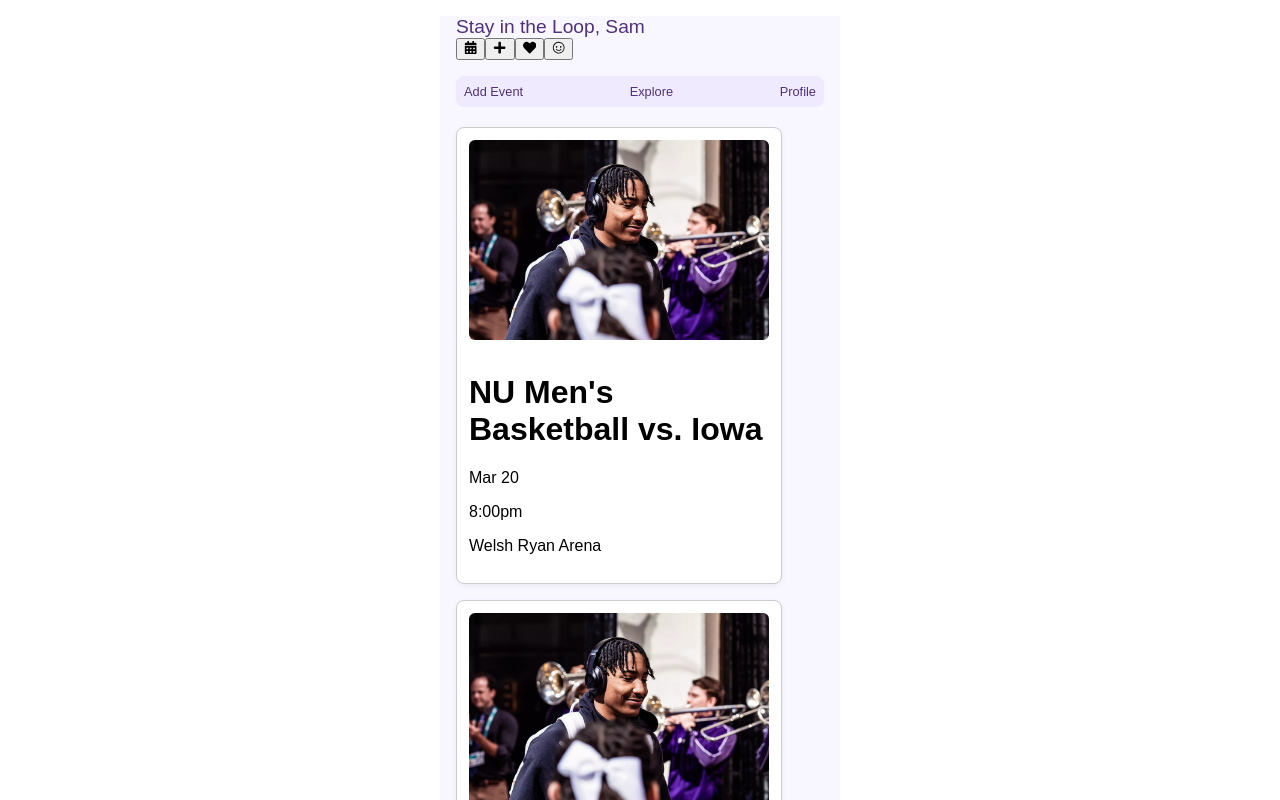
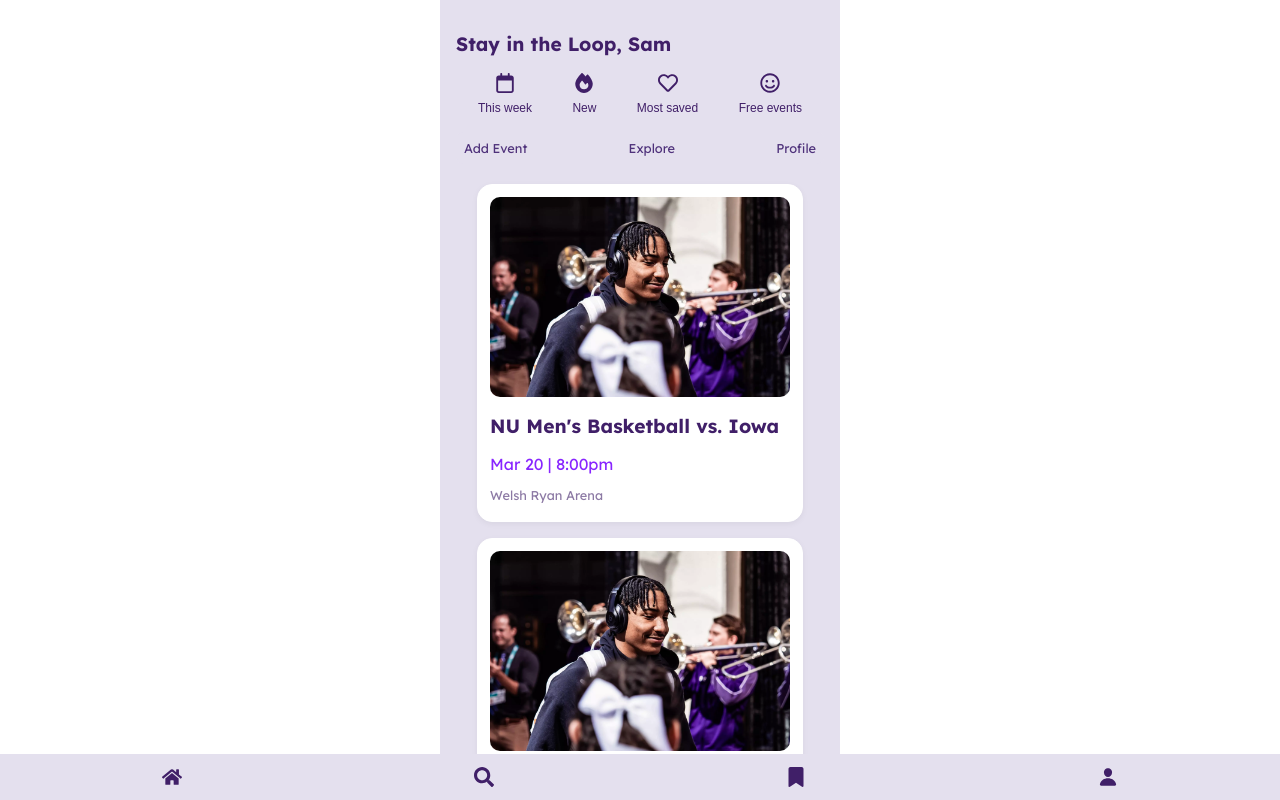
Before and after one commit to NU394-s2025TTh/CampusLoop, a React (Vite) app: page / in a window 1280 px wide. Shown: the top 800 px of the page. Built offline with nearby package versions, Linux system fonts and the light colour scheme.

Commit message:
styling changes to home page

```diff
--- a/src/components/EventCard/EventCard.css
+++ b/src/components/EventCard/EventCard.css
@@ -1,29 +1,34 @@
 .event-card {
-  border: 1px solid #ccc;
-  border-radius: 8px;
+  border: 1px solid #ffffff;
   padding: 16px;
   max-width: 300px;
   box-shadow: 0 4px 6px rgba(0, 0, 0, 0.1);
-  font-family: Arial, sans-serif;
-
+  font-family: Lexend, sans-serif;
 }
 
 .event-card img {
   width: 100%;
-  border-radius: 8px;
-  margin-bottom: 12px;
+  border-radius: 10px;
+  margin-bottom: 8px;
 }
 
 .event-card .name {
-  font-size: 1.5rem;
+  font-size: 1.2rem;
+  color: #401F68;
   font-weight: bold;
+  margin-bottom: 0.5rem;
+}
+
+.event-card .datetime {
+  font-size: 1rem;
+  color: #8825FF;
   margin-bottom: 8px;
 }
 
-.event-card .description {
-  font-size: 1rem;
-  color: #555;
-  margin-bottom: 12px;
+.event-card .location {
+  font-size: 0.8rem;
+  color: #401F6899;
+  margin-bottom: 6px;
 }
 
 .event-card .link {
--- a/src/components/EventCard/EventCard.jsx
+++ b/src/components/EventCard/EventCard.jsx
@@ -8,10 +8,9 @@ export function EventCard({image, name, date, time, location}) {
     <div className="event-card">
       <img src={image} alt={name} className="event-card-image" />
       <div className="event-card-content">
-      <h1>{name}</h1>
-      <p>{date}</p>
-      <p>{time}</p>
-      <p>{location}</p>
+      <h1 className="name"> {name}</h1>
+      <p className="datetime"> {date} | {time} </p>
+      <p className="location"> {location}</p>
       </div>
     </div>
   );
--- /dev/null
+++ b/src/components/Header/Header.css
@@ -0,0 +1,29 @@
+.header-buttons {
+    display: flex;
+    justify-content: space-between;
+    margin: 1rem 1rem 0.5rem;
+    gap: 1.5rem;
+  }
+
+  .header-icon {
+    background-color: transparent;
+    border: none;
+    display: flex;
+    flex-direction: column;
+    align-items: center;
+    gap: 0.5rem;
+    color: #401F68;
+  }
+
+  .header-icon:hover {
+    color: #ffffff;
+  }
+
+  .icon {
+    font-size: 1.5rem;
+  }
+
+  .icon-label {
+    font-size: 0.75rem;
+    font-weight: 500;
+  }
--- a/src/components/Header/Header.jsx
+++ b/src/components/Header/Header.jsx
@@ -1,25 +1,30 @@
-import { FaCalendarAlt } from "react-icons/fa";
-import { FaPlus } from "react-icons/fa";
-import { FaHeart } from "react-icons/fa";
-import { VscSmiley } from "react-icons/vsc";
+import { FaRegCalendar } from "react-icons/fa6";
+import { FaFire } from "react-icons/fa6";
+import { FaRegHeart } from "react-icons/fa";
+import { FaRegSmile } from "react-icons/fa";
 import React from 'react';
+import "./Header.css"
 
 export function Header({name}) {
   return (
     <div className="">
       <h1>Stay in the Loop, {name}</h1>
       <div className="header-buttons">
-        <button>
-            <FaCalendarAlt />
+        <button className="header-icon">
+            <FaRegCalendar className="icon"/>
+            <span className="icon-label">This week</span>
         </button>
-        <button>
-            <FaPlus />
+        <button className="header-icon">
+            <FaFire className="icon"/>
+            <span className="icon-label">New</span>
         </button>
-        <button>
-            <FaHeart />
+        <button className="header-icon">
+            <FaRegHeart className="icon"/>
+            <span className="icon-label">Most saved</span>
         </button>
-        <button>
-            <VscSmiley />
+        <button className="header-icon">
+            <FaRegSmile className="icon"/>
+            <span className="icon-label">Free events</span>
       </button>
       </div>
     </div>
--- a/src/components/NavBar/NavBar.css
+++ b/src/components/NavBar/NavBar.css
@@ -1,3 +1,29 @@
-.navbar {
-  background-color: black;
+
+.navbar-buttons {
+  display: flex;
+  justify-content: space-around;
+  padding: 0.75rem 1rem;
+  background-color: #E4E0EE;
+  position: fixed;
+  bottom: 0;
+  left: 0;
+  right: 0;
 }
+
+.nav-icon {
+  background-color: transparent;
+  border: none;
+  cursor: pointer;
+  color: #401F68;
+  display: flex;
+  align-items: center;
+  justify-content: center;
+}
+
+.nav-icon:hover {
+  color: #ffffff;
+}
+
+.icon {
+  font-size: 1.25rem;
+}
--- a/src/components/NavBar/NavBar.jsx
+++ b/src/components/NavBar/NavBar.jsx
@@ -1,25 +1,25 @@
 import "./NavBar.css"
 
-import { IoHomeOutline } from "react-icons/io5";
+import { FaHome } from "react-icons/fa";
 import { FaSearch } from "react-icons/fa";
-import { FaRegSave } from "react-icons/fa";
-import { CgProfile } from "react-icons/cg";
+import { FaBookmark } from "react-icons/fa6";
+import { IoPerson } from "react-icons/io5";
 
 export function NavBar() {
   return (
-    <div className="navbar">
-        <footer>
-          <button>
-            <IoHomeOutline />
+    <div className="">
+        <footer className="navbar-buttons">
+          <button className="nav-icon">
+            <FaHome className="icon"/>
           </button>
-          <button>
-            <FaSearch />
+          <button className="nav-icon">
+            <FaSearch className="icon"/>
           </button>
-          <button>
-            <FaRegSave />
+          <button className="nav-icon">
+            <FaBookmark className="icon"/>
           </button>
-          <button>
-            <CgProfile />
+          <button className="nav-icon">
+            <IoPerson className="icon"/>
           </button>
         </footer>
     </div>
--- a/src/index.css
+++ b/src/index.css
@@ -1,6 +1,8 @@
+@import url('https://fonts.googleapis.com/css2?family=Lexend:wght@400;700&display=swap');
+
 body {
   margin: 0;
-  font-family: -apple-system, BlinkMacSystemFont, 'Segoe UI', 'Roboto', 'Oxygen',
+  font-family: 'Lexend', -apple-system, BlinkMacSystemFont, 'Segoe UI', 'Roboto', 'Oxygen',
     'Ubuntu', 'Cantarell', 'Fira Sans', 'Droid Sans', 'Helvetica Neue',
     sans-serif;
   -webkit-font-smoothing: antialiased;
--- a/src/pages/home/home.css
+++ b/src/pages/home/home.css
@@ -1,12 +1,10 @@
-/* home.css */
-
 /* Overall page container to center content and set a background */
 .home-container {
   max-width: 400px;
   margin: 0 auto;
-  padding: 0 1rem;
-  font-family: Arial, sans-serif;
-  background-color: #f8f6ff;
+  padding: 1rem 1rem 1rem;
+  font-family: Lexend, sans-serif;
+  background-color: #E4E0EE;
   min-height: 100vh;
   box-sizing: border-box;
 }
@@ -16,13 +14,13 @@
   text-align: left;
   margin-top: 1rem;
   margin-bottom: 1rem;
-  color: #4f327b;
+  color: #401F68;
 }
 
 .header h1 {
   font-size: 1.2rem;
   margin: 0;
-  font-weight: 500;
+  font-weight: bold;
 }
 
 /* Top navigation (icons + labels) */
@@ -30,7 +28,7 @@
   display: flex;
   justify-content: space-between;
   align-items: center;
-  background-color: #efeafe;
+  background-color: #E4E0EE;
   border-radius: 8px;
   padding: 0.5rem;
   margin-bottom: 1.25rem;
@@ -54,6 +52,7 @@
 .events-list {
   display: flex;
   flex-direction: column;
+  align-items: center;
   gap: 1rem;
   margin-bottom: 3rem; /* space for bottom nav if needed */
 }
@@ -61,7 +60,7 @@
 /* Individual event card styling */
 .event-card {
   background-color: #ffffff;
-  border-radius: 8px;
+  border-radius: 15px;
   padding: 0.75rem;
   box-shadow: 0 2px 6px rgba(0, 0, 0, 0.05);
 }
@@ -69,12 +68,12 @@
 /* Image within the event card */
 .event-card img {
   width: 100%;
-  border-radius: 6px;
-  margin-bottom: 0.5rem;
+  border-radius: 10px;
+  margin-bottom: 0rem;
   object-fit: cover;
 }
 
-/* Event title, date, time, location styling */
+/* Event title, date, time, location styling*/
 .event-card h3 {
   font-size: 1rem;
   margin: 0 0 0.25rem 0;
@@ -100,7 +99,7 @@
   transform: translateX(-50%);
   width: 400px; /* match container width */
   max-width: 100%;
-  background-color: #efeafe;
+  background-color: #E4E0EE;
   display: flex;
   justify-content: space-around;
   align-items: center;
```
